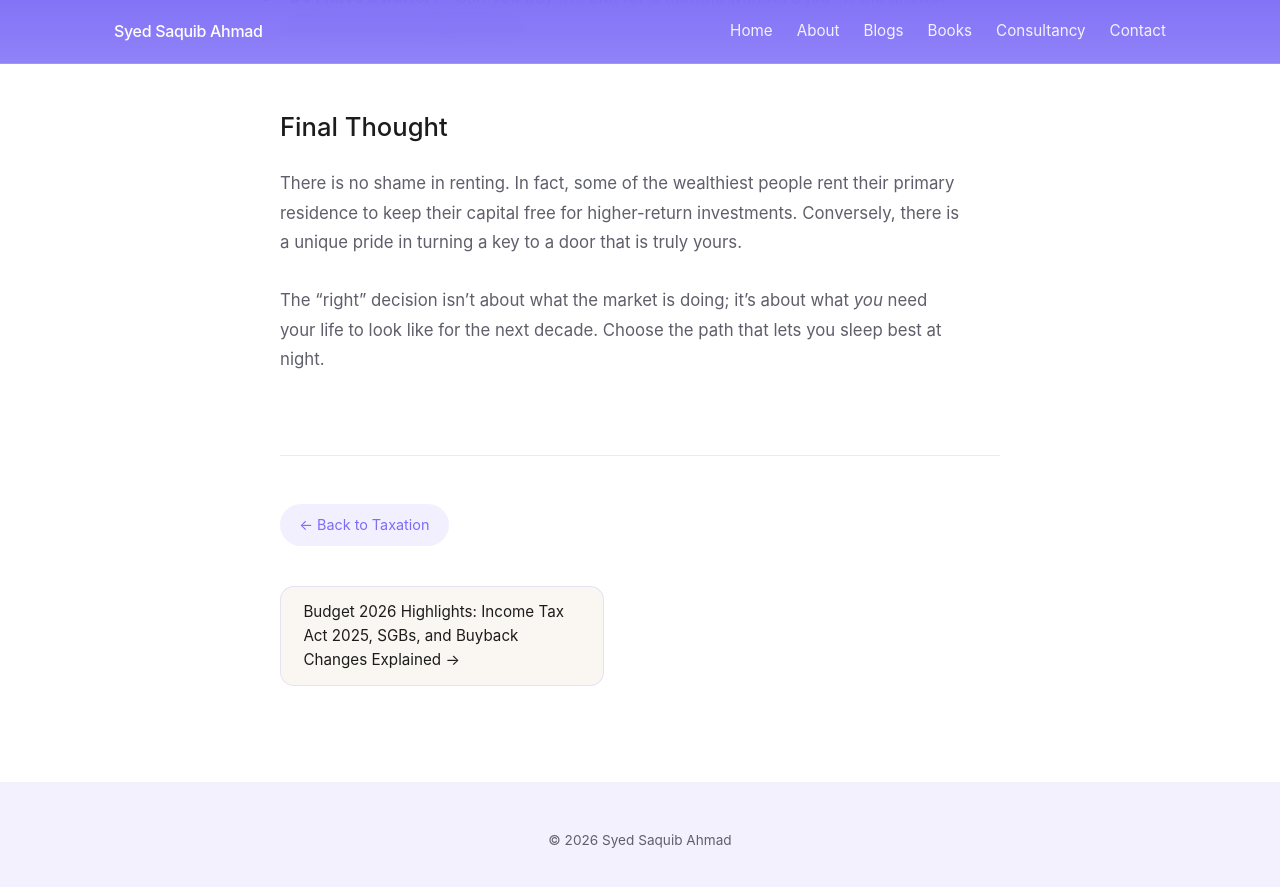
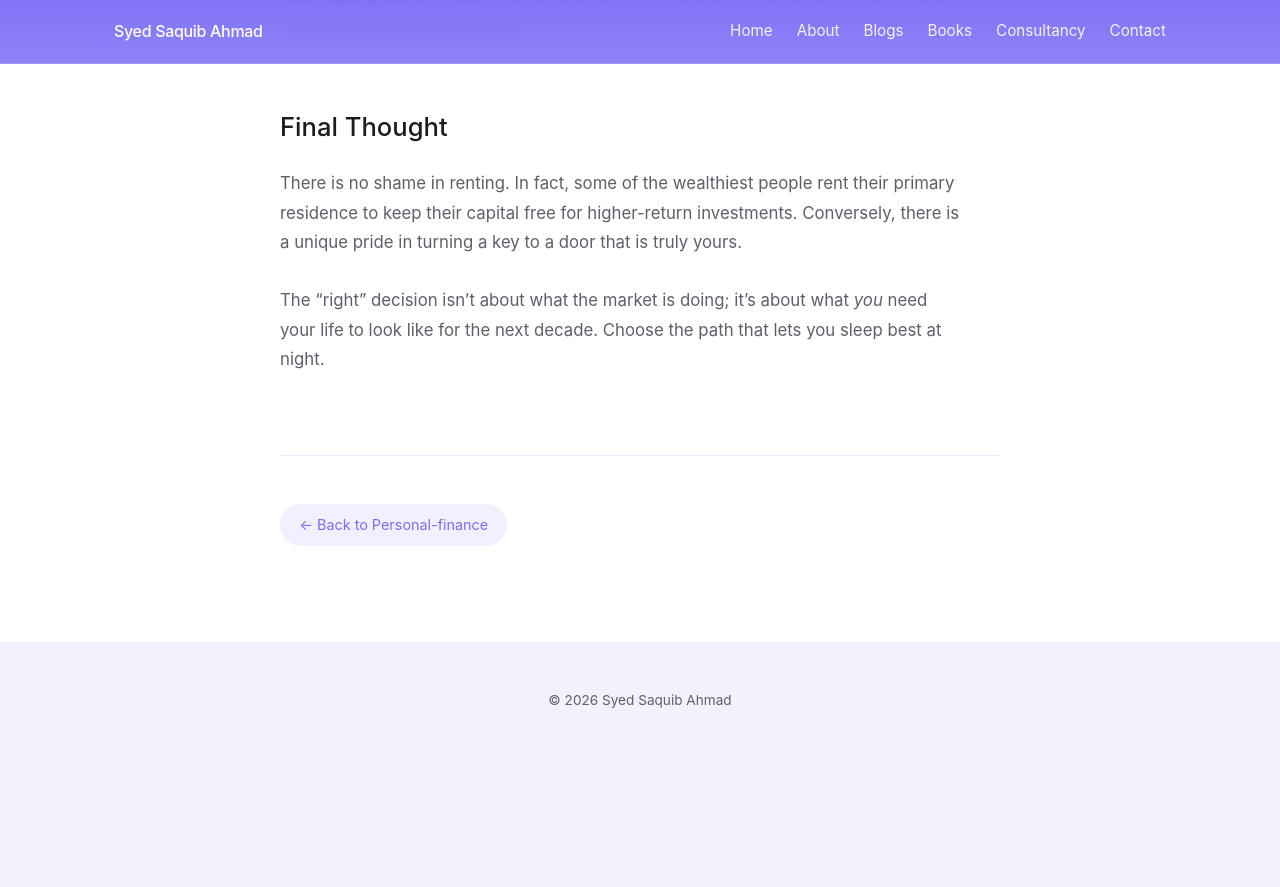
Before and after one commit to saquibahmad1234/syedsaquibahmad, a Jekyll site: the page built from _posts/2026-02-16-renting-vs-buying.md, in a window 1280 px wide and 900 px high, scrolled down 4422 px. Shown: the top 887 px of the window. Built offline with Jekyll 4.4.1, drawn with Linux system fonts in a browser that asks for light colours; after the commit the page ends 5182 px from its top, so only the background shows below that.

Commit message:
Update 2026-02-16-renting-vs-buying.md

```diff
--- a/_posts/2026-02-16-renting-vs-buying.md
+++ b/_posts/2026-02-16-renting-vs-buying.md
@@ -2,7 +2,7 @@
 layout: post
 title: "Renting vs Buying: The Ultimate Decision Framework"
 date: 2026-02-16
-categories: [taxation]
+categories: [personal-finance]
 read_time: 15
 ---
 
```
